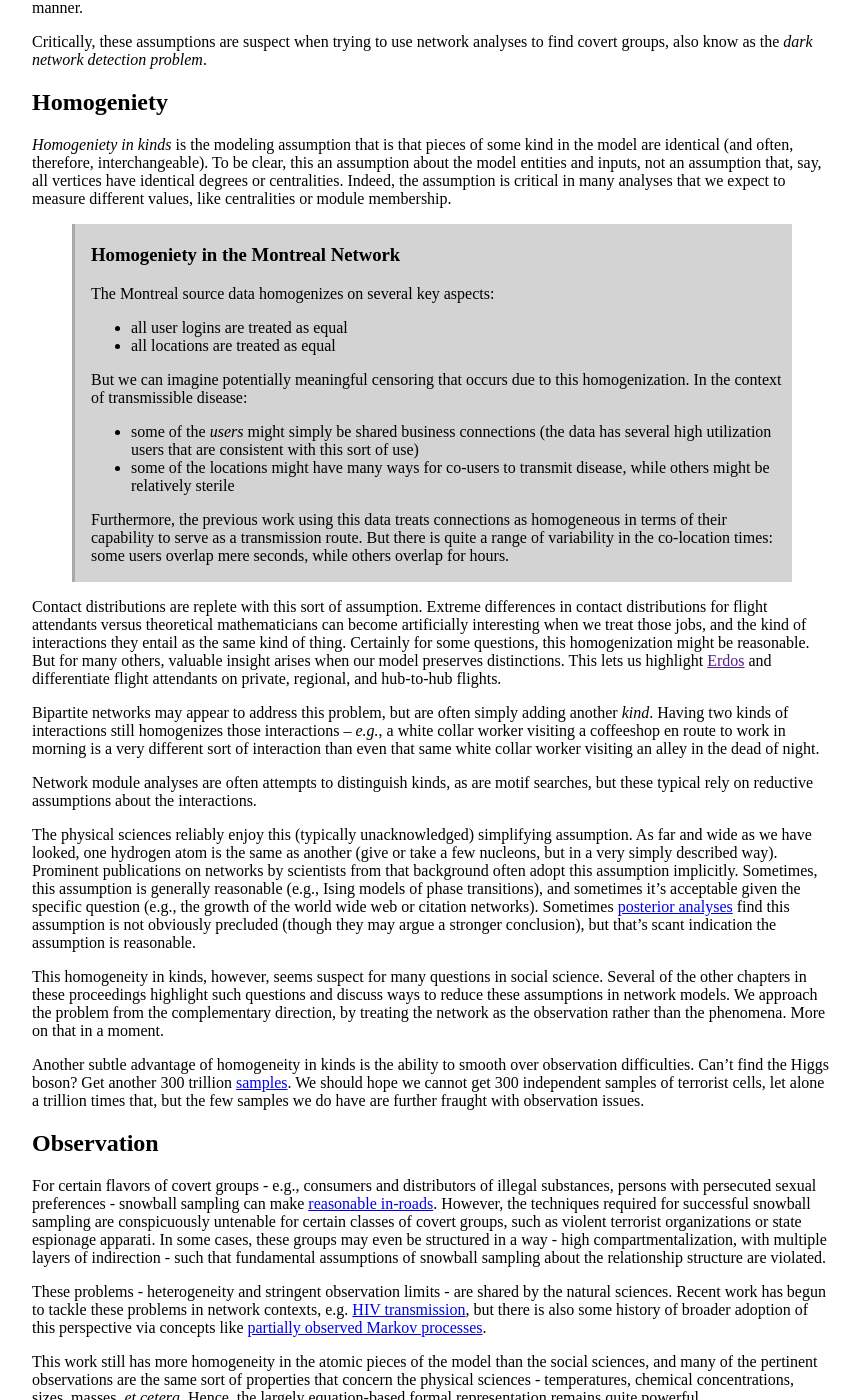
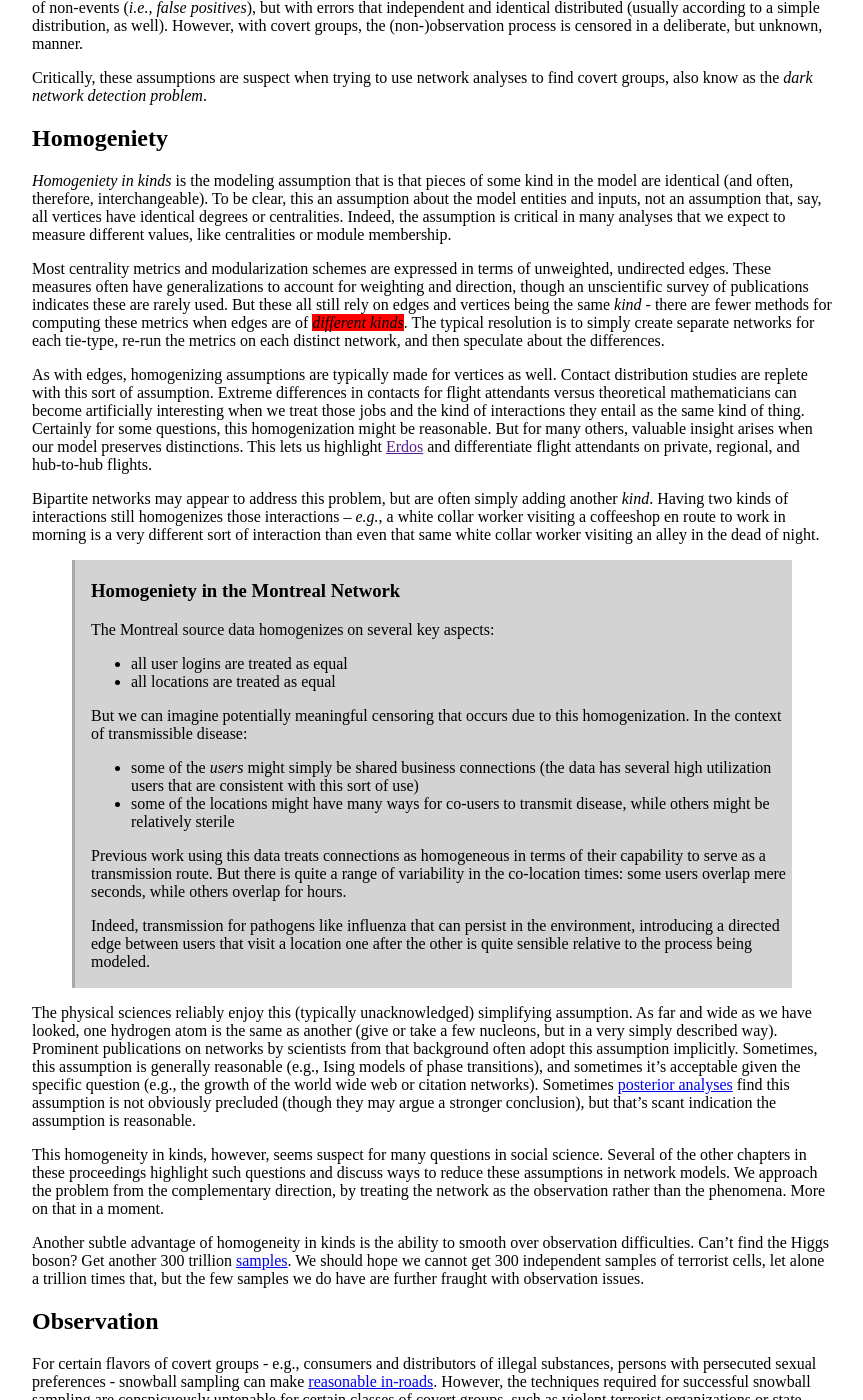
Before and after one commit to pearsonca/scala-commsim, a Jekyll site: the page built from index.md, in a window 1280 px wide and 1400 px high, scrolled down 1466 px. Shown: the whole window, without its empty margins (208-1071 px from the left). Built offline with Jekyll 4.4.1, drawn with Linux system fonts in a browser that asks for light colours; formulas are drawn with MathJax 3; some of the changed text lies outside the part shown.

Commit message:
edits, testing out todo note

```diff
--- a/index.md
+++ b/index.md
@@ -53,10 +53,14 @@ assumptions.  Such assumptions can be reasonable, and when they are, a very
 compact general description can usefully cover a broad array of phenomena.  This
 is the case for traditional problems in the physical sciences, loosely speaking.
 
-These assumptions seem less tenable in the natural sciences, and often border on
-suspicious in the social sciences.  One particularly suspicious application is
-to *dark networks* - the social network representation of covert groups, most
-often criminal organizations.
+With predictive performance more sensitive to variate, these assumptions are
+less tenable in the natural sciences, and often border on suspicious in the
+social sciences.  One particularly suspicious application is to *dark networks* -
+the social network representation of covert groups, most often criminal
+organizations.  A somewhat separate issue is that focusing on network metrics
+can make us forget that the network is not the phenomena: the phenomena is some
+social activity, individuals working together to accomplish a goal perhaps, and
+that we observe the events associated with that activity.
 
 Throughout this chapter, we will refer to dataset and
 its interpretations to illustrate that skepticism, using shorthand like *the
@@ -114,6 +118,30 @@ inputs, not an assumption that, say, all vertices have identical degrees or
 centralities.  Indeed, the assumption is critical in many analyses that we
 expect to measure different values, like centralities or module membership.
 
+Most centrality metrics and modularization schemes are expressed in terms of
+unweighted, undirected edges.  These measures often have generalizations
+to account for weighting and direction, though an unscientific survey of
+publications indicates these are rarely used.  But these all still rely on edges
+and vertices being the same *kind* - there are fewer methods for computing
+these metrics when edges are of *different kinds*{: .todo title="venice marriage-trade block model work?"}.
+The typical resolution is to simply create separate networks for each tie-type,
+re-run the metrics on each distinct network, and then speculate about the differences.
+
+As with edges, homogenizing assumptions are typically made for vertices as well.
+Contact distribution studies are replete with this sort of assumption.  Extreme
+differences in contacts for flight attendants versus theoretical mathematicians can become
+artificially interesting when we treat those jobs and the kind of interactions
+they entail as the same kind of thing.  Certainly for some questions, this
+homogenization might be reasonable.  But for many others, valuable insight
+arises when our model preserves distinctions.  This lets us highlight [Erdos][grossman1995portion]
+and differentiate flight attendants on private, regional, and hub-to-hub flights.
+
+Bipartite networks may appear to address this problem, but are often simply adding another *kind*.
+Having two kinds of interactions still homogenizes those
+interactions -- *e.g.*, a white collar worker visiting a coffeeshop en route
+to work in morning is a very different sort of interaction than even that same
+white collar worker visiting an alley in the dead of night.
+
 > ### Homogeniety in the Montreal Network
 >
 > The Montreal source data homogenizes on several key aspects:
@@ -129,28 +157,14 @@ several high utilization users that are consistent with this sort of use)
 > - some of the locations might have many ways for co-users to transmit disease,
 while others might be relatively sterile
 >
-> Furthermore, the previous work using this data treats connections as homogeneous
+> Previous work using this data treats connections as homogeneous
 in terms of their capability to serve as a transmission route.  But there is quite
 a range of variability in the co-location times: some users overlap mere seconds,
 while others overlap for hours.
-
-Contact distributions are replete with this sort of assumption.  Extreme
-differences in contact distributions for flight attendants versus theoretical mathematicians can become
-artificially interesting when we treat those jobs, and the kind of interactions
-they entail as the same kind of thing.  Certainly for some questions, this
-homogenization might be reasonable.  But for many others, valuable insight
-arises when our model preserves distinctions.  This lets us highlight [Erdos][grossman1995portion]
-and differentiate flight attendants on private, regional, and hub-to-hub flights.
-
-Bipartite networks may appear to address this problem, but are often simply adding another *kind*.
-Having two kinds of interactions still homogenizes those
-interactions -- *e.g.*, a white collar worker visiting a coffeeshop en route
-to work in morning is a very different sort of interaction than even that same
-white collar worker visiting an alley in the dead of night.
-
-Network module
-analyses are often attempts to distinguish kinds, as are motif searches, but
-these typical rely on reductive assumptions about the interactions.
+>
+> Indeed, transmission for pathogens like influenza that can persist in the
+environment, introducing a directed edge between users that visit a location
+one after the other is quite sensible relative to the process being modeled.
 
 The physical sciences reliably enjoy this (typically unacknowledged) simplifying
 assumption.  As far and wide as we have looked, one hydrogen atom is the same as
```
